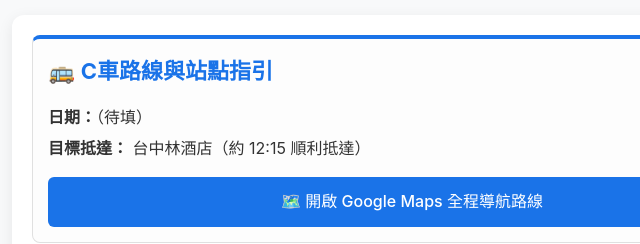
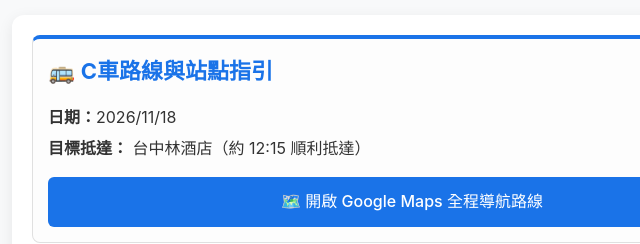
Before and after one commit to kevinluh88-a11y/bus-itinerary, a plain HTML site: page index.html in a window 1280 px wide. Shown: the top 244 px of the page, 228-868 px from the left. Drawn offline with Linux system fonts and the light colour scheme.

Commit message:
Update index.html

```diff
--- a/index.html
+++ b/index.html
@@ -105,7 +105,7 @@
   <!-- 第一區塊：路線指引與按鈕 (包裝成卡片) -->
   <div class="card" style="border-top: 4px solid #1a73e8;">
     <h1>🚌 C車路線與站點指引</h1>
-    <p style="margin-bottom: 5px;"><strong>日期：</strong>（待填）</p>
+    <p style="margin-bottom: 5px;"><strong>日期：</strong>2026/11/18</p>
     <p style="margin-top: 0;"><strong>目標抵達：</strong> 台中林酒店（約 12:15 順利抵達）</p>
     <a href="https://www.google.com/maps/dir/%E5%8F%B0%E7%81%A3%E6%A1%83%E5%9C%92%E5%B8%82%E8%98%86%E7%AB%B9%E5%8D%80%E4%B8%AD%E7%A6%8F%E9%87%8C%E6%96%87%E4%B8%AD%E8%B7%AF%E4%B8%80%E6%AE%B5128%E8%99%9F/%E5%8F%B0%E7%81%A3%E6%A1%83%E5%9C%92%E5%B8%82%E4%B8%AD%E5%A3%A2%E5%8D%80%E5%85%A7%E5%AE%9A%E9%87%8C%E5%85%A7%E5%AE%9A%E4%BA%8C%E8%A1%97998-3%E8%99%9F,+%E4%B8%AD%E5%A3%A2%E6%9C%8D%E5%8B%99%E5%8D%80/%E5%8F%B0%E7%81%A3%E8%87%BA%E4%B8%AD%E5%B8%82%E8%98%86%E9%87%8C%E6%9D%B1%E5%8D%80%E6%BD%AE%E6%B4%8B%E9%87%8C%E6%9D%B1%E5%8C%97%E5%8D%80.../data=!4m18!4m17!1m5!1m1!19sChIJBcIDwmAfaDQRCMoZYVHE0W0!2m2!1d121.2669668!2d24.9914355!1m5!1m1!19sChIJMSJ0V74haDQRogQoZ1Or83s!2m2!1d121.2518512!2d25.0042891!1m5!1m1!19sChIJd1P7ffE9aTQR8Z68Nj3NVIc!2m2!1d120.6371926!2d24.1652159!3e0" target="_blank" class="btn">🗺️ 開啟 Google Maps 全程導航路線</a>
   </div>
```
